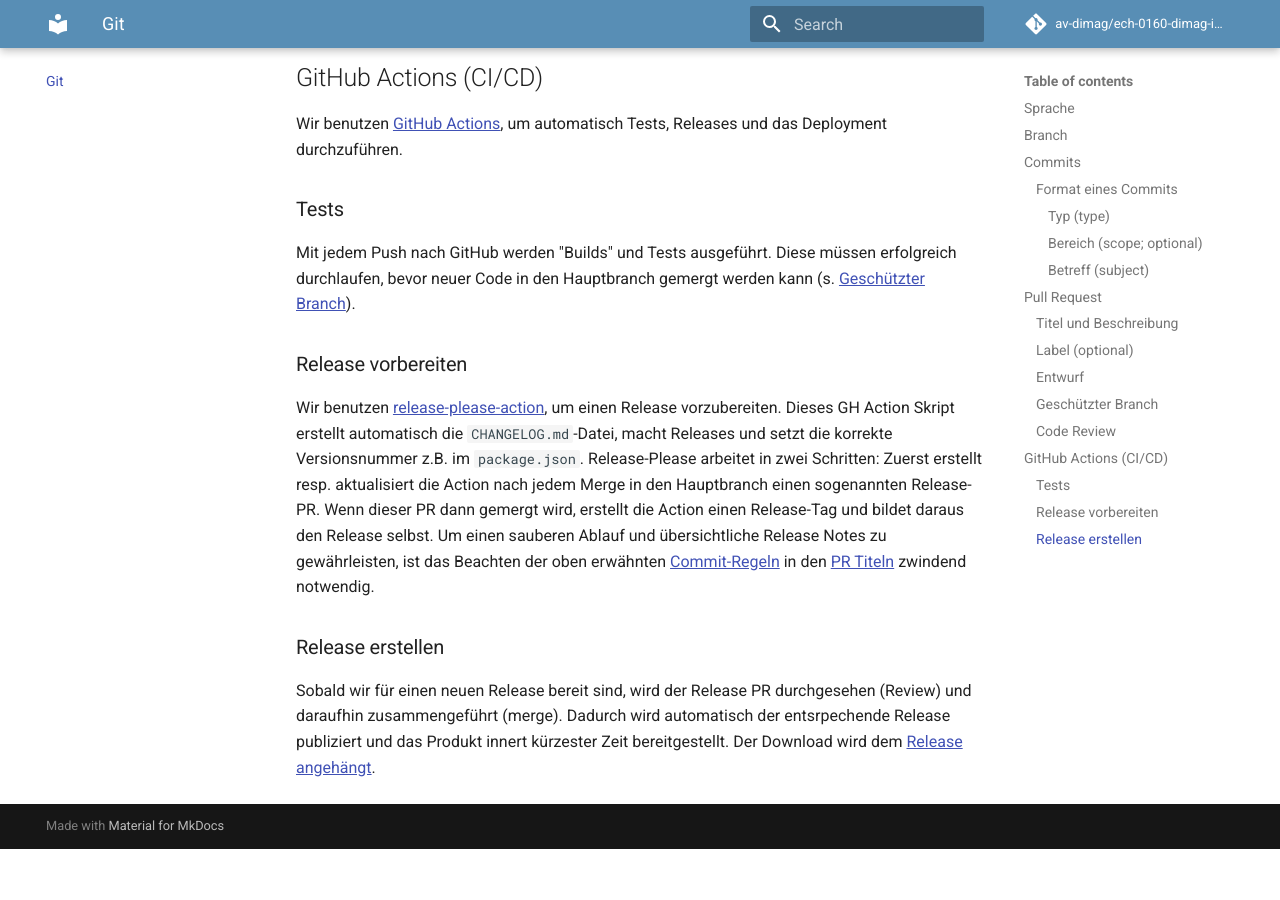
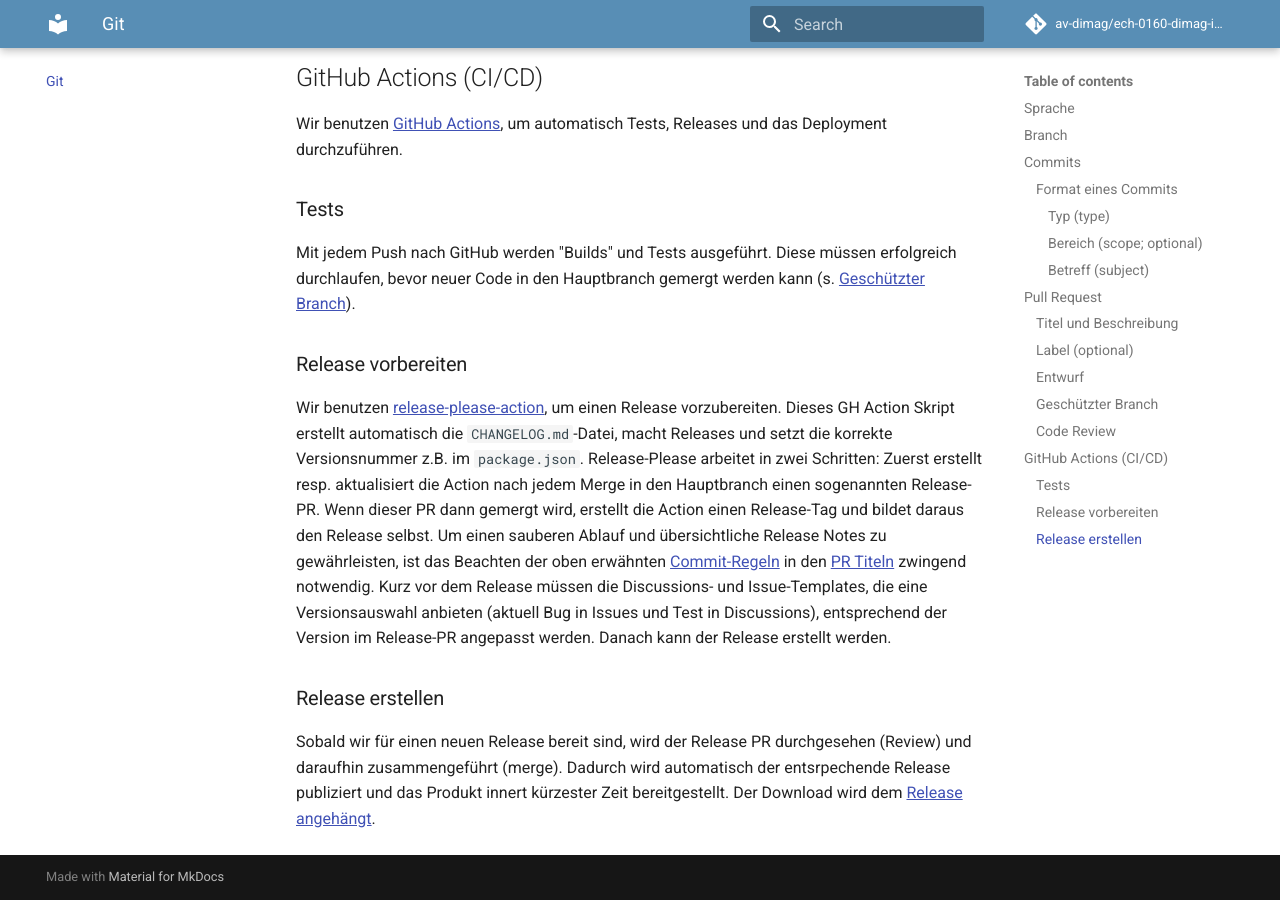
Before and after one commit to av-dimag/guideline, an MkDocs documentation site: the page built from docs/git/index.md, in a window 1280 px wide and 900 px high, scrolled down 4161 px. Built offline with MkDocs 1.6.1 and Material for MkDocs 9.7.7, drawn with Linux system fonts in a browser that asks for light colours; emoji names are drawn with the system emoji font; comment, search, counter and statistics services are not loaded; before the commit the page ends 5010 px from its top, so only the background shows below that.

Commit message:
chore(git): update release workflow

```diff
--- a/docs/git/index.md
+++ b/docs/git/index.md
@@ -143,7 +143,8 @@ Mit jedem Push nach GitHub werden "Builds" und Tests ausgeführt. Diese müssen
 ### Release vorbereiten
 
 Wir benutzen [release-please-action](https://github.com/marketplace/actions/release-please-action), um einen Release vorzubereiten. Dieses GH Action Skript erstellt automatisch die `CHANGELOG.md`-Datei, macht Releases und setzt die korrekte Versionsnummer z.B. im `package.json`. Release-Please arbeitet in zwei Schritten: Zuerst erstellt resp. aktualisiert die Action nach jedem Merge in den Hauptbranch einen sogenannten Release-PR. Wenn dieser PR dann gemergt wird, erstellt die Action einen Release-Tag und bildet daraus den Release selbst.
-Um einen sauberen Ablauf und übersichtliche Release Notes zu gewährleisten, ist das Beachten der oben erwähnten [Commit-Regeln](#commits) in den [PR Titeln](#titel-und-beschreibung) zwindend notwendig.
+Um einen sauberen Ablauf und übersichtliche Release Notes zu gewährleisten, ist das Beachten der oben erwähnten [Commit-Regeln](#commits) in den [PR Titeln](#titel-und-beschreibung) zwingend notwendig.
+Kurz vor dem Release müssen die Discussions- und Issue-Templates, die eine Versionsauswahl anbieten (aktuell Bug in Issues und Test in Discussions), entsprechend der Version im Release-PR angepasst werden. Danach kann der Release erstellt werden.
 
 ### Release erstellen
 
```
